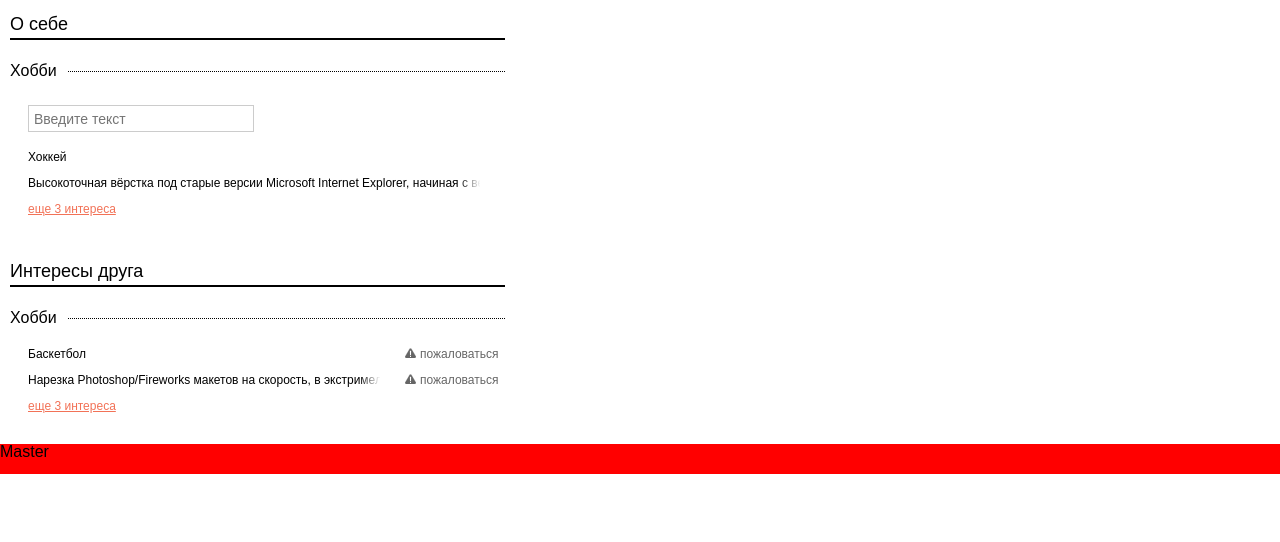
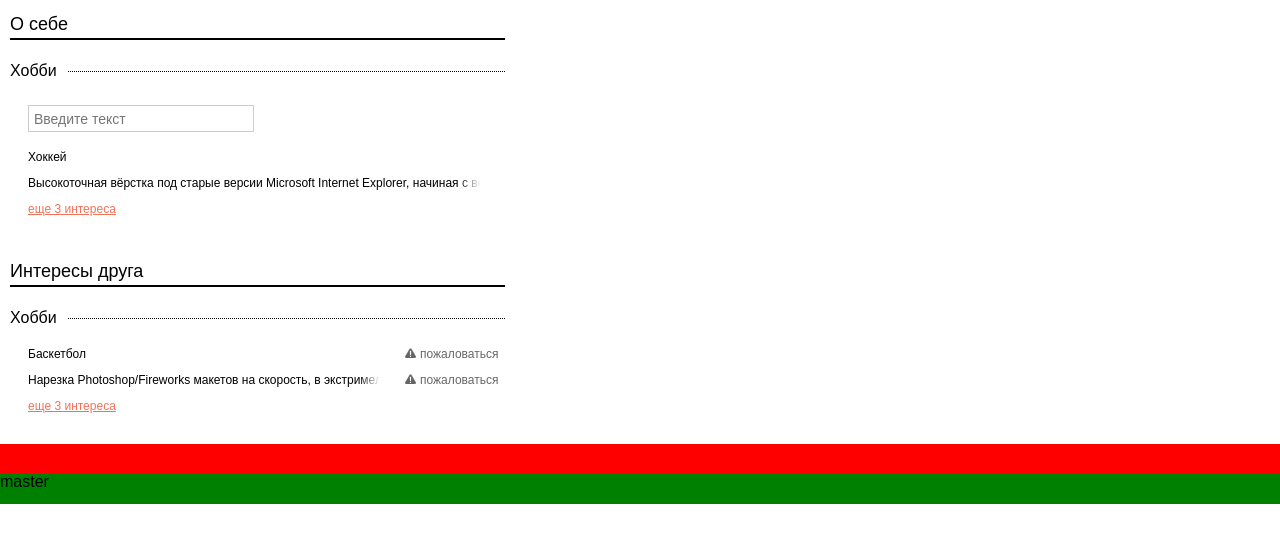
Before and after one commit to kweyjibo/anketa, a plain HTML site: page index.html in a window 1280 px wide. Drawn offline with nearby package versions, Linux system fonts and the light colour scheme.

Commit message:
Commit from master

```diff
--- a/index.html
+++ b/index.html
@@ -135,7 +135,9 @@
 
         </section>
 
-        <div style="background:red; height: 30px;">Master</div>
+        <div style="background:red; height: 30px;"></div>
+        <div style="background:green; height: 30px;">master</div>
+
 
         <script type="text/javascript" src="https://code.jquery.com/jquery-2.1.1.min.js"></script>
         <script type="text/javascript" src="js/main.js"></script>
--- a/js/main.js
+++ b/js/main.js
@@ -53,4 +53,5 @@ $( document ).ready(function() {
 		$(this).remove();
 		return false;
 	})
+
 });
```
